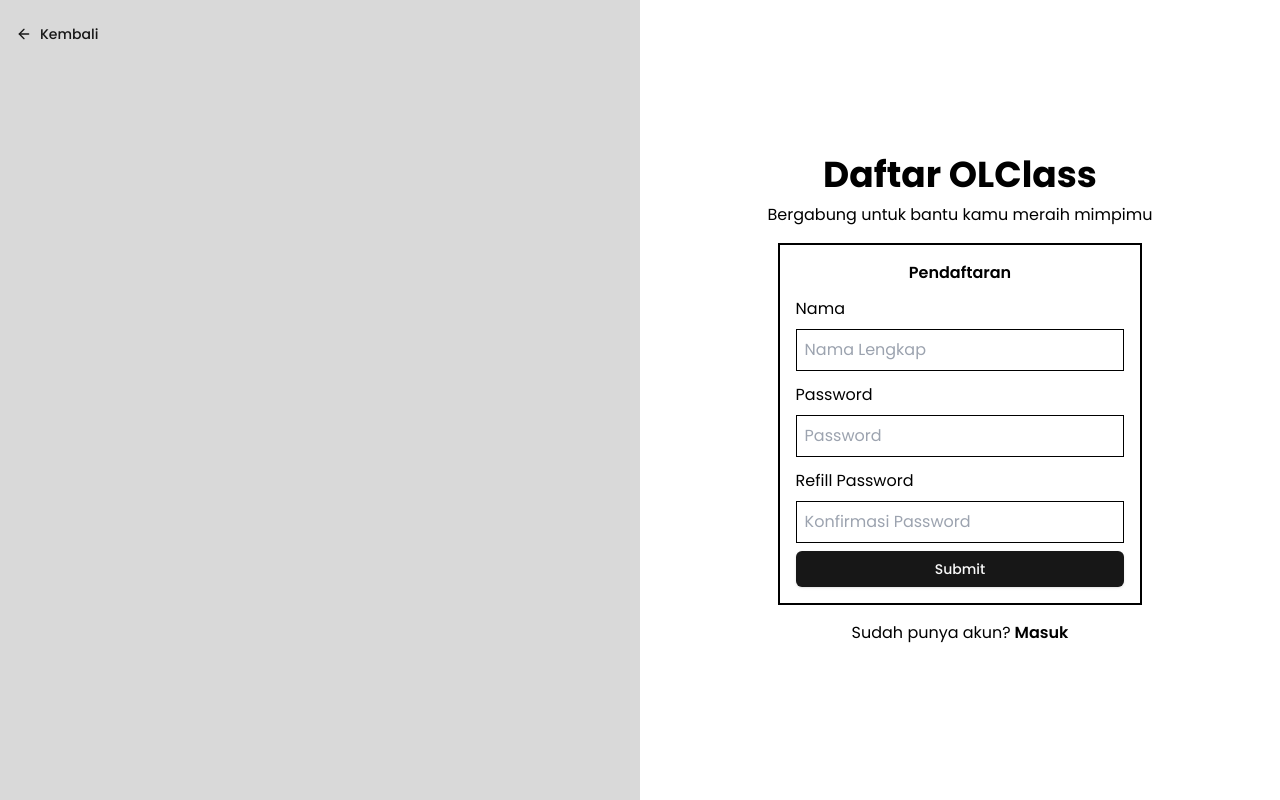
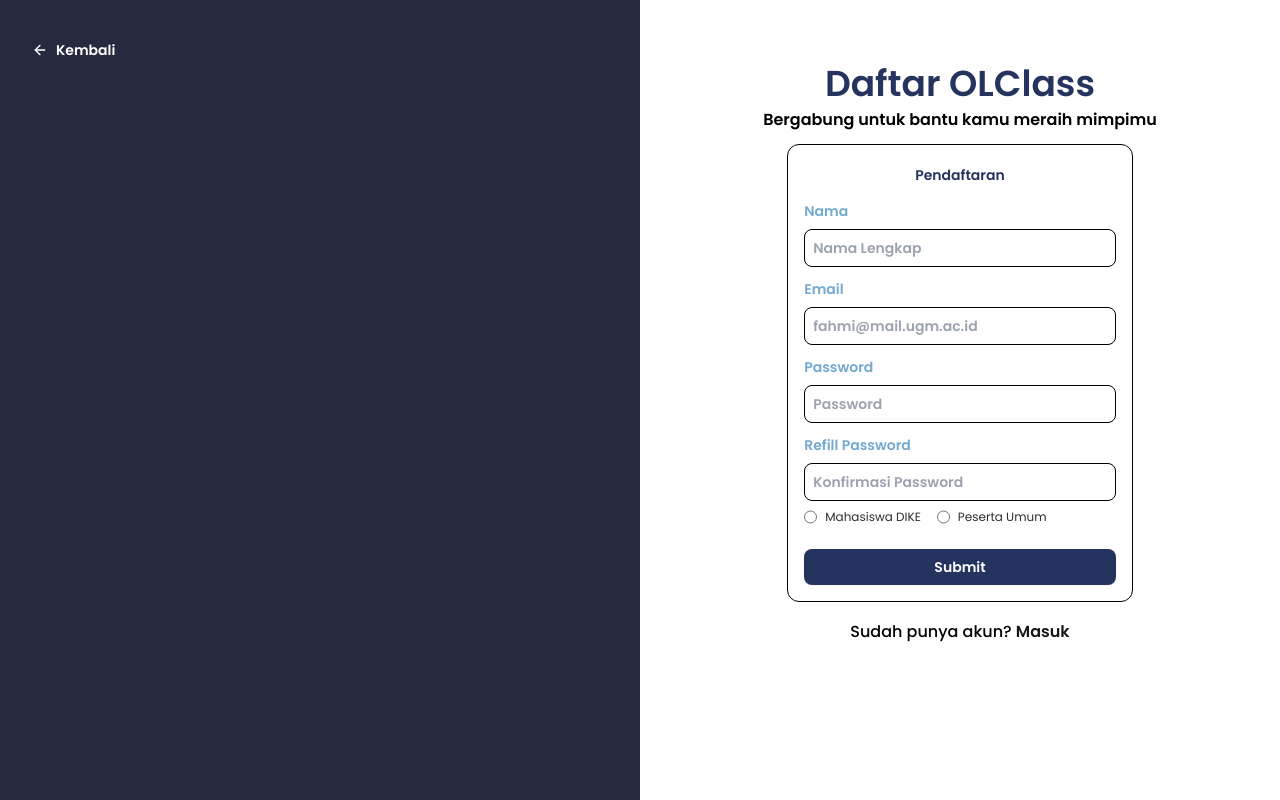
Before and after one commit to vityasyyy/olc_2024_dev, a Next.js app in the folder frontend/: page /auth/register in a window 1280 px wide. Built offline with nearby package versions, Linux system fonts and the light colour scheme.

Commit message:
feat: register page using react hook form

```diff
--- /dev/null
+++ b/frontend/app/auth/login/page.jsx
@@ -0,0 +1,89 @@
+"use client";
+import { Button } from "@/components/ui/button";
+import Link from "next/link";
+import BackButton from "@/components/global/BackButton";
+import { motion } from "framer-motion";
+import React from "react";
+import { useForm } from "react-hook-form";
+
+const Login = () => {
+  return (
+    <div className="fixed inset-0 flex h-screen w-screen flex-col sm:flex-row">
+      {/* top side / left side */}
+      <div className="h-1/2 w-screen bg-custom-blue-dark p-4 sm:h-screen sm:w-1/2">
+        <BackButton />
+      </div>
+
+      {/* form bottom / right side */}
+      <motion.div
+        className={`flex flex-col content-center justify-center gap-4 p-4 text-center sm:h-screen sm:w-1/2`}
+        initial={{ opacity: 0 }}
+        animate={{ opacity: 1 }}
+        transition={{ duration: 0.5 }}
+      >
+        {/* title and subtitle */}
+        <div className="font-semibold">
+          <h1 className="text-2xl text-custom-blue-dark sm:text-4xl">
+            Daftar OLClass
+          </h1>
+          <p>Bergabung untuk bantu kamu meraih mimpimu</p>
+        </div>
+        <Form />
+        <p className="font-medium">
+          Sudah punya akun?
+          <span>
+            <Link
+              className="font-semibold text-custom-blue-dark hover:underline"
+              href="/auth/login"
+            >
+              {" "}
+              Masuk
+            </Link>
+          </span>
+        </p>
+      </motion.div>
+    </div>
+  );
+};
+
+const Form = ({ className, ...props }) => {
+  const {
+    register,
+    handleSubmit,
+    formState: { errors },
+  } = useForm();
+  const onSubmit = (data) => console.log(data);
+  console.log(errors);
+  return (
+    <form
+      className={`mx-auto my-2 flex w-full flex-col gap-2 rounded-xl border-[0.5px] border-black p-4 text-sm font-semibold sm:w-4/5 md:w-3/5 ${className}`}
+      {...props}
+      onSubmit={handleSubmit(onSubmit)}
+    >
+      <h3 className="my-1 font-semibold text-custom-blue-dark">Pendaftaran</h3>
+      <p className="text-custom-blue mt-1 text-start">Email</p>
+      <input
+        className="w-full rounded-lg border-[0.5px] border-black p-2"
+        type="text"
+        placeholder="fahmi@mail.ugm.ac.id"
+        {...register("Email", {
+          required: true,
+          pattern: /^[a-zA-Z0-9._%+-]+@[a-zA-Z0-9.-]+\.[a-zA-Z]{2,}$/i,
+        })}
+      />
+      <p className="text-custom-blue mt-1 text-start">Password</p>
+      <input
+        className="w-full rounded-lg border-[0.5px] border-black p-2"
+        type="text"
+        placeholder="Fill"
+        {...register("Password", {})}
+      />
+
+      <Button variant="secondary" type="submit" className="mt-4 rounded-lg">
+        Submit
+      </Button>
+    </form>
+  );
+};
+
+export default Login;
--- a/frontend/app/auth/register/page.jsx
+++ b/frontend/app/auth/register/page.jsx
@@ -3,67 +3,174 @@ import { Button } from "@/components/ui/button";
 import Link from "next/link";
 import BackButton from "@/components/global/BackButton";
 import { motion } from "framer-motion";
+import React from "react";
+import { useForm } from "react-hook-form";
 
 const Register = () => {
+  return (
+    <>
+      <div className="grid grid-cols-1 md:h-screen md:grid-cols-2 md:overflow-hidden">
+        {/* left/top */}
+        <div className="h-[50vh] bg-custom-blue-darker px-[min(5vw,32px)] py-8 md:h-screen">
+          <BackButton />
+        </div>
 
-  return (
-    <div className="fixed inset-0 flex h-screen w-screen flex-col sm:flex-row">
-      {/* top side / left side */}
-      <div className="h-1/2 w-screen bg-[#D9D9D9] p-4 sm:h-screen sm:w-1/2">
-        <BackButton />
+        {/* right/bottom/form */}
+        <div className="flex flex-col gap-1 overscroll-contain bg-white px-[min(5vw,32px)] py-8 md:overflow-auto md:overscroll-y-contain">
+          {/* title and subtitle */}
+          <div className="flex flex-col gap-1 md:mt-8">
+            <h1 className="text-center text-2xl font-semibold text-custom-blue-dark lg:text-4xl">
+              Daftar OLClass
+            </h1>
+            <p className="text-center font-semibold text-black">
+              Bergabung untuk bantu kamu meraih mimpimu
+            </p>
+          </div>
+
+          {/* formn */}
+          <Form />
+
+          {/* login if the user doesnt have an account */}
+          <p className="text-center font-medium">
+            Sudah punya akun?{" "}
+            <span className="font-semibold text-custom-blue-dark">
+              <Button variant="link" className="p-0 text-base">
+                <Link href="auth/masuk">Masuk</Link>
+              </Button>
+            </span>
+          </p>
+        </div>
       </div>
-
-      {/* form bottom / right side */}
-      <motion.div
-      className={`flex flex-col content-center justify-center gap-2 p-4 text-center sm:h-screen sm:w-1/2`}
-      initial={{ opacity: 0 }}
-      animate={{ opacity: 1 }}
-      transition={{ duration: 0.5 }}
-      >
-        <h1 className="text-2xl font-bold sm:text-4xl">Daftar OLClass</h1>
-        <p>Bergabung untuk bantu kamu meraih mimpimu</p>
-        <Form
-        />
-        <p>
-          Sudah punya akun?
-          <span>
-            <Link className="font-semibold hover:underline" href="/auth/masuk">
-              {" "}
-              Masuk
-            </Link>
-          </span>
-        </p>
-      </motion.div>
-    </div>
+    </>
   );
 };
 
 const Form = ({ className, ...props }) => {
+  const {
+    register,
+    watch,
+    handleSubmit,
+    formState: { errors },
+  } = useForm();
+  const isDike = watch("isDike");
+  const onSubmit = (data) => console.log(data);
+
   return (
     <form
-      className={`mx-auto my-2 w-full flex flex-col gap-2 border-[2px] sm:w-4/5 md:w-3/5 border-black p-4 ${className}`}
+      className={`mx-auto my-2 flex w-full flex-col gap-2 rounded-xl border-[0.5px] border-black bg-white p-4 text-sm font-semibold sm:w-4/5 lg:w-3/5 ${className}`}
       {...props}
+      onSubmit={handleSubmit(onSubmit)}
     >
-      <h3 className="font-semibold">Pendaftaran</h3>
-      <p className="mt-1 text-start">Nama</p>
+      <h3 className="my-1 text-center font-semibold text-custom-blue-dark">
+        Pendaftaran
+      </h3>
+
+      {/* Nama */}
+      <p className="text-custom-blue mt-1 text-start">Nama</p>
       <input
-        className="w-full border-[1px] border-black p-2"
+        className="w-full rounded-lg border-[0.5px] border-black p-2"
         type="text"
         placeholder="Nama Lengkap"
+        {...register("Nama", { required: "Nama harus diisi." })}
       />
-      <p className="mt-1 text-start">Password</p>
+      {errors.Nama && (
+        <p className="text-start text-xs font-normal text-red-500">
+          {errors.Nama.message}
+        </p>
+      )}
+
+      {/* Email */}
+      <p className="text-custom-blue mt-1 text-start">Email</p>
       <input
-        className="w-full border-[1px] border-black p-2"
+        className="w-full rounded-lg border-[0.5px] border-black p-2"
+        type="text"
+        placeholder="fahmi@mail.ugm.ac.id"
+        {...register("Email", {
+          required: "Email harus diisi.",
+          pattern: {
+            value: /^[a-zA-Z0-9._%+-]+@[a-zA-Z0-9.-]+\.[a-zA-Z]{2,}$/i,
+            message: "Format email invalid.",
+          },
+        })}
+      />
+      {errors.Email && (
+        <p className="text-start text-xs font-normal text-red-500">
+          {errors.Email.message}
+        </p>
+      )}
+
+      {/* Password */}
+      <p className="text-custom-blue mt-1 text-start">Password</p>
+      <input
+        className="w-full rounded-lg border-[0.5px] border-black p-2"
         type="password"
         placeholder="Password"
+        {...register("Password", { required: "Password harus diisi." })}
       />
-      <p className="mt-1 text-start">Refill Password</p>
+      {errors.Password && (
+        <p className="text-start text-xs font-normal text-red-500">
+          {errors.Password.message}
+        </p>
+      )}
+
+      {/* Confirm Password */}
+      <p className="text-custom-blue mt-1 text-start">Refill Password</p>
       <input
-        className="w-full border-[1px] border-black p-2"
+        className="w-full rounded-lg border-[0.5px] border-black p-2 text-sm"
         type="password"
         placeholder="Konfirmasi Password"
+        {...register("confirmPassword", {
+          required: "Password harus diisi ulang.",
+          validate: (value) =>
+            value === watch("Password") || "Password tidak sama.",
+        })}
       />
-      <Button type="submit">Submit</Button>
+      {errors.confirmPassword && (
+        <p className="text-start text-xs font-normal text-red-500">
+          {errors.confirmPassword.message}
+        </p>
+      )}
+
+      {/* radio buttons for dike and non */}
+
+      <div className="text-custom-black text-sm mt-2 flex flex-row gap-4 font-normal md:text-xs md:mt-0">
+        <div className="flex flex-row gap-2">
+          <input {...register("isDike")} type="radio" id="dike" value="1" />
+          <label for="dike">Mahasiswa DIKE</label>
+        </div>
+        <div className="flex flex-row gap-2">
+          <input {...register("isDike")} type="radio" id="umum" value="0" />
+          <label for="umum">Peserta Umum</label>
+        </div>
+      </div>
+
+      {/* NIM */}
+      {isDike === "1" && (
+        <>
+          <p className="text-custom-blue mt-1 text-start">NIM</p>
+          <input
+            className="w-full rounded-lg border-[0.5px] border-black p-2 text-sm"
+            type="text"
+            placeholder="24/XXXXXX/PA/XXXXX"
+            {...register("NIM", {
+              pattern: {
+                required: "NIM harus diisi.",
+                value: /^\d{2}\/\d{6}\/[A-Z]{2}\/\d{5}$/i,
+                message: "Format NIM invalid.",
+              },
+            })}
+          />
+          {errors.NIM && (
+            <p className="text-start text-xs font-normal text-red-500">
+              {errors.NIM.message}
+            </p>
+          )}
+        </>
+      )}
+
+      <Button variant="secondary" type="submit" className="mt-4 rounded-lg">
+        Submit
+      </Button>
     </form>
   );
 };
--- a/frontend/components/global/BackButton.jsx
+++ b/frontend/components/global/BackButton.jsx
@@ -3,10 +3,10 @@ import { Button } from "@/components/ui/button";
 import { ArrowLeft } from "lucide-react";
 import { useRouter } from "next/navigation";
 
-const BackButton = () => {
+const BackButton = ({ black = false }) => {
   const Router = useRouter();
   return (
-    <Button onClick={() => Router.back()} variant="link" className="px-0">
+    <Button onClick={() => Router.back()} variant="link" className={`px-0 ${black ? 'text-black' : 'text-white'}`}>
       <ArrowLeft className="mr-2 h-4 w-4" />
       Kembali
     </Button>
--- a/frontend/components/global/Navbar.jsx
+++ b/frontend/components/global/Navbar.jsx
@@ -3,24 +3,21 @@ import Image from "next/image";
 import { Button } from "@/components/ui/button";
 import localFont from "next/font/local";
 
-export default function Navbar({
-  className,
-  loggedIn = false,
-  ...props
-}) {
-
+export default function Navbar({ className, loggedIn = false, ...props }) {
   return (
     <>
       <nav
-        className={`fixed left-0 right-0 top-0 z-50
-          ${loggedIn ? 'bg-white/75 border-b-[1.5px] border-custom-blue-dark' : 'bg-custom-blue-dark/75'} backdrop-blur-[8px] ${className}`}
+        className={`fixed left-0 right-0 top-0 z-50 ${loggedIn ? "border-b-[1.5px] border-custom-blue-dark bg-white/75" : "bg-custom-blue-dark/75"} backdrop-blur-[8px] ${className}`}
         {...props}
       >
         <div className="mx-auto flex h-16 w-[90vw] items-center justify-between sm:w-full sm:px-6">
           {/* logo */}
           <div className="flex items-center">
-            <Link href="/" className={`flex-shrink-0 font-logo text-3xl ${loggedIn ? 'text-custom-blue-dark' : 'text-white'}`}>
-            olc
+            <Link
+              href="/"
+              className={`font-logo flex-shrink-0 text-3xl ${loggedIn ? "text-custom-blue-dark" : "text-white"}`}
+            >
+              olc
             </Link>
           </div>
 
@@ -28,17 +25,17 @@ export default function Navbar({
           <div>
             <div className="flex items-baseline space-x-4">
               {loggedIn ? (
-                <Button variant="outline" asChild className="font-semibold border-custom-blue-darker border-[1.5px] px-8 text-custom-black">
-                  <Link href="/">Keluar</Link>
-                </Button>
+                <Link href="/">
+                  <Button>Keluar</Button>
+                </Link>
               ) : (
                 <>
-                  <Button variant="outline" aschild className="font-semibold px-8 text-custom-brown-light bg-transparent border-custom-brown-light hover:bg-custom-brown-light/20 hover:text-custom-brown-light">
-                    <Link href="/auth/login">Masuk</Link>
-                  </Button>
-                  <Button aschild className="bg-custom-brown-light font-semibold text-custom-black px-8 hover:bg-custom-brown-light/80">
-                    <Link href="/auth/register">Daftar</Link>
-                  </Button>
+                  <Link href="/auth/login">
+                    <Button variant="outline">Masuk</Button>
+                  </Link>
+                  <Link href="/auth/register">
+                    <Button>Daftar</Button>
+                  </Link>
                 </>
               )}
             </div>
@@ -47,7 +44,7 @@ export default function Navbar({
       </nav>
 
       {/* spacer, acts like a margin */}
-      <div className={`h-16 ${loggedIn ? '' : 'bg-custom-blue-dark'} `}></div>
+      <div className={`h-16 ${loggedIn ? "" : "bg-custom-blue-dark"} `}></div>
     </>
   );
 }
--- a/frontend/components/home/Benefits.jsx
+++ b/frontend/components/home/Benefits.jsx
@@ -7,6 +7,7 @@ const Benefits = () => {
       <Container
         parentClass="bg-custom-blue-dark text-white"
         className="flex flex-col gap-6"
+        diamonds
       >
         {/* tags */}
         <div className="flex flex-col gap-4">
--- a/frontend/components/home/Classes.jsx
+++ b/frontend/components/home/Classes.jsx
@@ -13,6 +13,7 @@ const Classes = () => {
     <Container
       parentClass="bg-custom-blue-dark"
       className="flex flex-col gap-6"
+      diamonds
     >
       {/* tag */}
       <div className="flex flex-col gap-4 text-white">
--- a/frontend/components/home/Harga.jsx
+++ b/frontend/components/home/Harga.jsx
@@ -46,7 +46,7 @@ const Card = ({
           </ul>
         </div>
 
-        <Button variant="secondary" className="bg-custom-brown-light" asChild>
+        <Button asChild>
           <Link href="/auth/register">
           Daftar Sekarang
           </Link>
--- a/frontend/components/home/Hero.jsx
+++ b/frontend/components/home/Hero.jsx
@@ -3,7 +3,7 @@ import ContainerLarge from "../global/ContainerLarge";
 export default function Hero() {
   return (
     <div className="w-full bg-custom-blue-dark relative">
-      <ContainerLarge className="flex flex-col h-[80vh] gap-1 justify-center">
+      <ContainerLarge diamonds className="flex flex-col h-[80vh] gap-1 justify-center">
         <h1 className="text-4xl font-medium text-white lg:text-6xl">Tingkatkan Skill IT Bersama </h1>
         <br />
         <h1 className="text-4xl font-bold text-white lg:text-6xl">Professional Industri</h1>
--- a/frontend/components/ui/button.jsx
+++ b/frontend/components/ui/button.jsx
@@ -5,25 +5,25 @@ import { cva } from "class-variance-authority";
 import { cn } from "@/lib/utils"
 
 const buttonVariants = cva(
-  "inline-flex items-center justify-center whitespace-nowrap rounded-md text-sm font-medium transition-colors focus-visible:outline-none focus-visible:ring-1 focus-visible:ring-neutral-950 disabled:pointer-events-none disabled:opacity-50 dark:focus-visible:ring-neutral-300",
+  "inline-flex items-center justify-center font-semibold whitespace-nowrap rounded-md text-sm px-8 transition-colors focus-visible:outline-none focus-visible:ring-1 focus-visible:ring-neutral-950 disabled:pointer-events-none disabled:opacity-50 dark:focus-visible:ring-neutral-300",
   {
     variants: {
       variant: {
         default:
-          "bg-neutral-900 text-neutral-50 shadow hover:bg-neutral-900/90 dark:bg-neutral-50 dark:text-neutral-900 dark:hover:bg-neutral-50/90",
+          "bg-custom-brown-light text-custom-black shadow hover:bg-custom-brown-light/90 dark:bg-neutral-50 dark:text-neutral-900 dark:hover:bg-neutral-50/90",
         destructive:
           "bg-red-500 text-neutral-50 shadow-sm hover:bg-red-500/90 dark:bg-red-900 dark:text-neutral-50 dark:hover:bg-red-900/90",
         outline:
-          "border border-neutral-200 bg-white shadow-sm hover:bg-neutral-100 hover:text-neutral-900 dark:border-neutral-800 dark:bg-neutral-950 dark:hover:bg-neutral-800 dark:hover:text-neutral-50",
+          "border border-custom-brown-light text-custom-brown-light bg-transparent shadow-sm hover:bg-custom-brown-light/10 dark:border-neutral-800 dark:bg-neutral-950 dark:hover:bg-neutral-800 dark:hover:text-neutral-50",
         secondary:
-          "bg-neutral-100 text-neutral-900 shadow-sm hover:bg-neutral-100/80 dark:bg-neutral-800 dark:text-neutral-50 dark:hover:bg-neutral-800/80",
+          "bg-custom-blue-dark text-white shadow-sm hover:bg-custom-blue-dark/80 dark:bg-neutral-800 dark:text-neutral-50 dark:hover:bg-neutral-800/80",
         ghost: "hover:bg-neutral-100 hover:text-neutral-900 dark:hover:bg-neutral-800 dark:hover:text-neutral-50",
         link: "text-neutral-900 underline-offset-4 hover:underline dark:text-neutral-50",
       },
       size: {
-        default: "h-9 px-4 py-2",
-        sm: "h-8 rounded-md px-3 text-xs",
-        lg: "h-10 rounded-md px-8",
+        default: "h-9 py-2",
+        sm: "h-8 rounded-md text-xs",
+        lg: "h-10 rounded-md",
         icon: "h-9 w-9",
       },
     },
--- a/frontend/package.json
+++ b/frontend/package.json
@@ -14,8 +14,10 @@
     "@radix-ui/react-dialog": "^1.1.1",
     "@radix-ui/react-dropdown-menu": "^2.1.1",
     "@radix-ui/react-icons": "^1.3.0",
+    "@radix-ui/react-label": "^2.1.0",
     "@radix-ui/react-navigation-menu": "^1.2.0",
     "@radix-ui/react-progress": "^1.1.0",
+    "@radix-ui/react-radio-group": "^1.2.0",
     "@radix-ui/react-slot": "^1.1.0",
     "axios": "^1.7.7",
     "class-variance-authority": "^0.7.0",
@@ -26,6 +28,7 @@
     "next-themes": "^0.3.0",
     "react": "^18",
     "react-dom": "^18",
+    "react-hook-form": "^7.53.0",
     "react-router-dom": "^6.26.2",
     "tailwind-merge": "^2.5.2",
     "tailwindcss-animate": "^1.0.7",
```
Also changed, not shown: frontend/components/global/Container.jsx (+26 -2 lines), frontend/components/global/ContainerLarge.jsx (+29 -5 lines), frontend/public/hero/diamonds.svg (added), 1 other file (tests, documents, lock files or other folders).
